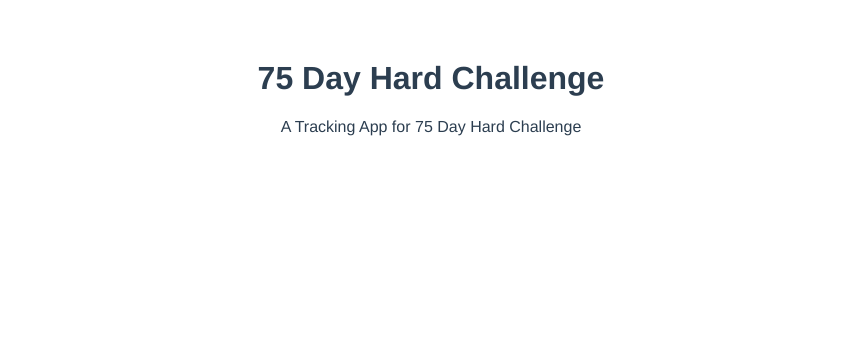
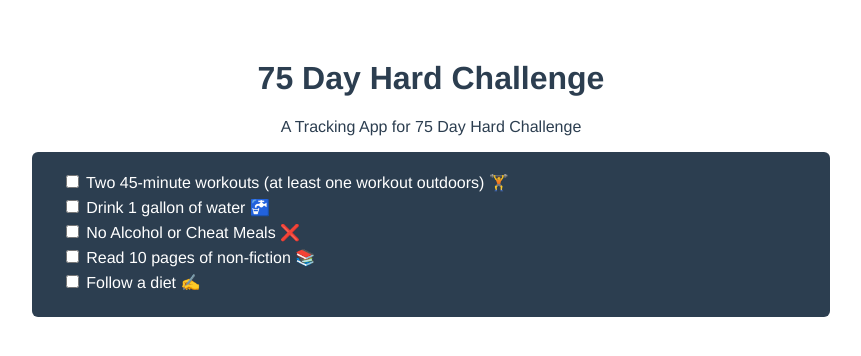
Before and after one commit to riceball1/75-day-hard, a Vue app: page / in a window 1280 px wide. Shown: the top 356 px of the page, without its empty margins (209-1070 px from the left). Built offline with nearby package versions, Linux system fonts and the light colour scheme.

Commit message:
Added to do list

```diff
--- a/src/components/MainPage.vue
+++ b/src/components/MainPage.vue
@@ -1,19 +1,29 @@
 <template>
-  <div class="hello">
+  <div class="mainpage">
     <h1>{{ msg }}</h1>
     <p>
       A Tracking App for 75 Day Hard Challenge
     </p>
+    <ul class="list">
+      <li>
+        <input type="checkbox" /> Two 45-minute workouts (at least one workout
+        outdoors) 🏋️
+      </li>
+      <li><input type="checkbox" /> Drink 1 gallon of water 🚰</li>
+      <li><input type="checkbox" /> No Alcohol or Cheat Meals ❌</li>
+      <li><input type="checkbox" /> Read 10 pages of non-fiction 📚</li>
+      <li><input type="checkbox" /> Follow a diet ✍️</li>
+    </ul>
   </div>
 </template>
 
 <script>
 export default {
-  name: 'MainPage',
+  name: "MainPage",
   props: {
-    msg: String
-  }
-}
+    msg: String,
+  },
+};
 </script>
 
 <!-- Add "scoped" attribute to limit CSS to this component only -->
@@ -32,4 +42,19 @@ li {
 a {
   color: #42b983;
 }
+
+.list {
+  width: 60%;
+  margin: 10px auto;
+  background-color: #2c3e50;
+  color: #ffffff;
+  padding: 20px;
+  border-radius: 6px;
+}
+
+.list > li {
+  display: block;
+  text-align: left;
+  margin-bottom: 5px;
+}
 </style>
```
